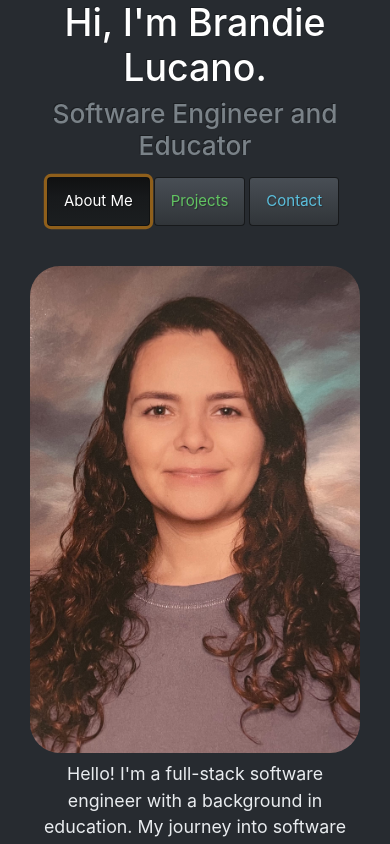
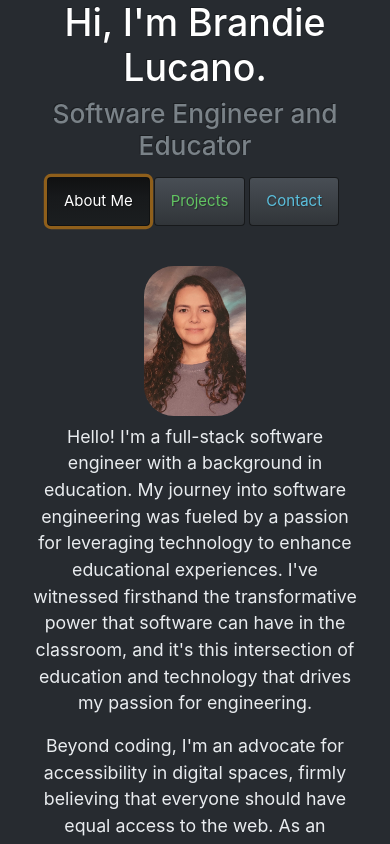
Before and after one commit to BMLucano/personal-portfolio, a React (Vite) app: page / in a window 390 px wide. Both pictures are taken after a click on the button "About Me". Shown: the top 844 px of the page. Built offline with nearby package versions, Linux system fonts and the light colour scheme.

Commit message:
portrait mobile size fixed * need to fix overall responsiveness of portrait

```diff
--- a/src/About.css
+++ b/src/About.css
@@ -7,7 +7,7 @@
 /* Media query for smaller screens (up to 576px) */
 @media (max-width: 576px) {
   .portrait {
-      height: 200px;
+      height: 150px;
       width: auto;   /* Allow the width to adjust proportionally */
       max-width: 100%; /* Ensure the image doesn't exceed the container width */
   }
--- a/src/About.jsx
+++ b/src/About.jsx
@@ -8,10 +8,10 @@ function About() {
         <div className="container-fluid">
             <div className="row mt-3">
                 <div className="col-md-4 order-md-2 d-flex align-items-center justify-content-center mb-2">
-                    <img className="portrait img-fluid" src={portrait} alt="Brandie Lucano-portrait" />
+                    <img className="portrait" src={portrait} alt="Brandie Lucano-portrait" />
                 </div>
                 <div className="col-md-8 order-md-1 text-light">
-                    <p>Hello! I'm a full-stack software engineer with a background in education. My journey into software engineering was fueled by a genuine passion for leveraging technology to enhance educational experiences. I've witnessed firsthand the transformative power that software can have in the classroom, and it's this intersection of education and technology that drives my passion for engineering.</p>
+                    <p>Hello! I'm a full-stack software engineer with a background in education. My journey into software engineering was fueled by a passion for leveraging technology to enhance educational experiences. I've witnessed firsthand the transformative power that software can have in the classroom, and it's this intersection of education and technology that drives my passion for engineering.</p>
                     <p>Beyond coding, I'm an advocate for accessibility in digital spaces, firmly believing that everyone should have equal access to the web. As an aspiring contributor to the growing field of educational technology, I'm excited about the prospect of merging my passions for software engineering and education to create meaningful impacts in the space of learning and beyond!</p>
                 </div>
             </div>
```
